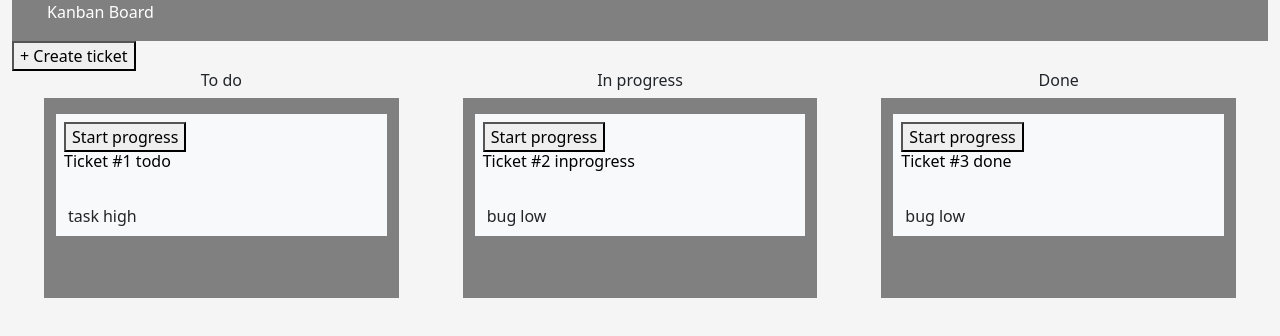
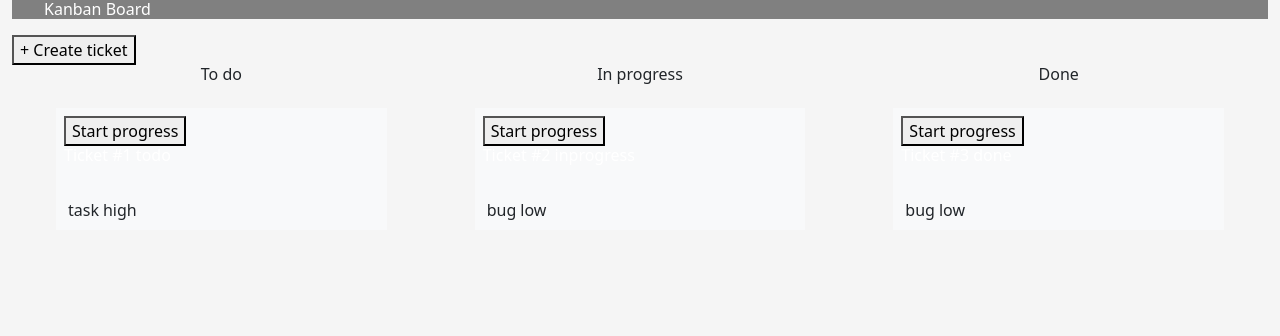
Before and after one commit to adriana-lazurca/kanban-board, a React (Create React App) app: page / in a window 1280 px wide. Shown: the top 336 px of the page. Built offline with nearby package versions, Linux system fonts and the light colour scheme; data requests are answered from the project's data file.

Commit message:
[Kanban-6]: styling

```diff
--- a/src/App.css
+++ b/src/App.css
@@ -11,5 +11,5 @@ body {
 a:-webkit-any-link {
     text-decoration: none;
     cursor: pointer;
-    color: black;
+    color:white;
 }
--- a/src/components/board-column/board-column.scss
+++ b/src/components/board-column/board-column.scss
@@ -1,6 +1,3 @@
 .board-column {
-    background-color: grey;
-    max-height: 500px;
-    min-height: 200px;
-    overflow-y: auto;
+    min-height: 180px;
 }
--- a/src/components/menu/menu.scss
+++ b/src/components/menu/menu.scss
@@ -1,6 +1,5 @@
 .menu {
     background-color: grey;
-    padding: 3px;
 
     ul {
         list-style-type: none;
--- a/src/components/ticket-card/ticket-card.scss
+++ b/src/components/ticket-card/ticket-card.scss
@@ -0,0 +1,4 @@
+.ticket {
+    background-color: #456c86;
+    color: white;
+}
```
